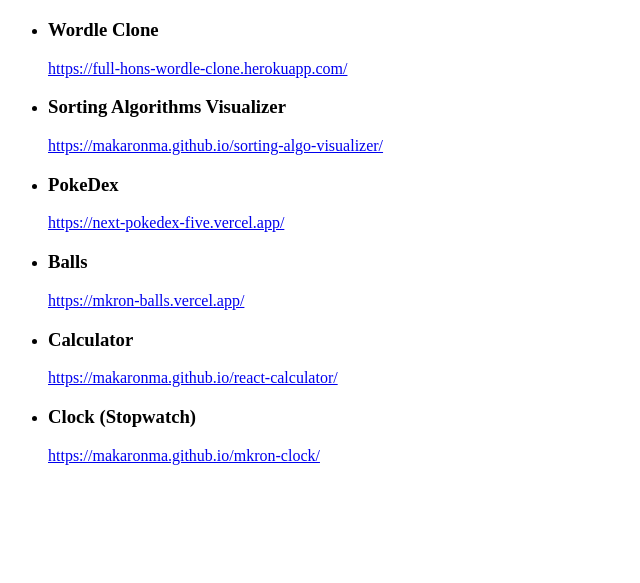
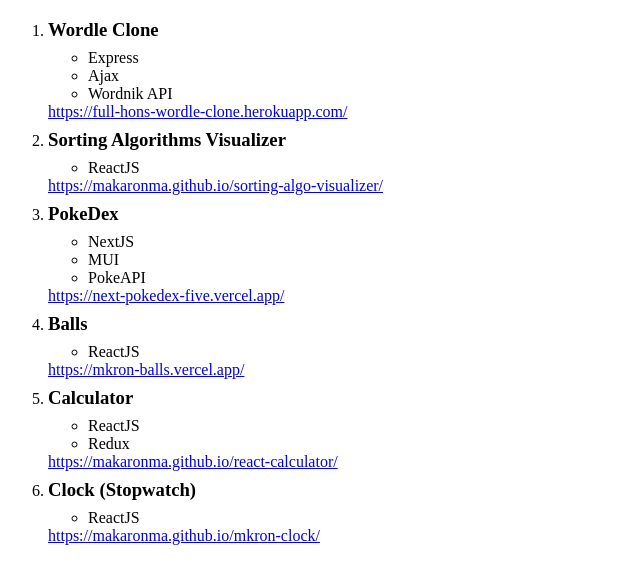
Before and after one commit to makaronma/makaronma.github.io, a plain HTML site: page index.html in a window 1280 px wide. Shown: the part 61-644 px from the top of the page, without its empty margins (0-640 px from the left). Drawn offline with Linux system fonts and the light colour scheme.

Commit message:
Update index.html

```diff
--- a/index.html
+++ b/index.html
@@ -12,10 +12,15 @@
     <h1>
         Mini projects created by Makaron
     </h1>
-    <ul>
+    <ol>
         <li>
             <h3>Wordle Clone
             </h3>
+            <ul>
+                <li>Express</li>
+                <li>Ajax</li>
+                <li>Wordnik API</li>
+            </ul>
             <a href="https://full-hons-wordle-clone.herokuapp.com/"
                 target="_blank">https://full-hons-wordle-clone.herokuapp.com/</a>
         </li>
@@ -23,6 +28,9 @@
             <h3>
                 Sorting Algorithms Visualizer
             </h3>
+            <ul>
+                <li>ReactJS</li>
+            </ul>
             <a href="https://makaronma.github.io/sorting-algo-visualizer/"
                 target="_blank">https://makaronma.github.io/sorting-algo-visualizer/</a>
         </li>
@@ -31,13 +39,20 @@
             <h3>
                 PokeDex
             </h3>
+            <ul>
+                <li>NextJS</li>
+                <li>MUI</li>
+                <li>PokeAPI</li>
+            </ul>
             <a href="https://next-pokedex-five.vercel.app/" target="_blank">https://next-pokedex-five.vercel.app/</a>
         </li>
-
         <li>
             <h3>
                 Balls
             </h3>
+            <ul>
+                <li>ReactJS</li>
+            </ul>
             <a href="https://mkron-balls.vercel.app/" target="_blank">https://mkron-balls.vercel.app/</a>
         </li>
 
@@ -45,6 +60,10 @@
             <h3>
                 Calculator
             </h3>
+            <ul>
+                <li>ReactJS</li>
+                <li>Redux</li>
+            </ul>
             <a href="https://makaronma.github.io/react-calculator/"
                 target="_blank">https://makaronma.github.io/react-calculator/</a>
         </li>
@@ -52,10 +71,19 @@
             <h3>
                 Clock (Stopwatch)
             </h3>
+            <ul>
+                <li>ReactJS</li>
+            </ul>
             <a href="https://makaronma.github.io/mkron-clock/"
                 target="_blank">https://makaronma.github.io/mkron-clock/</a>
         </li>
-    </ul>
+    </ol>
 </body>
 
+<style>
+    h3 {
+        margin: .5rem 0
+    }
+</style>
+
 </html>
```
